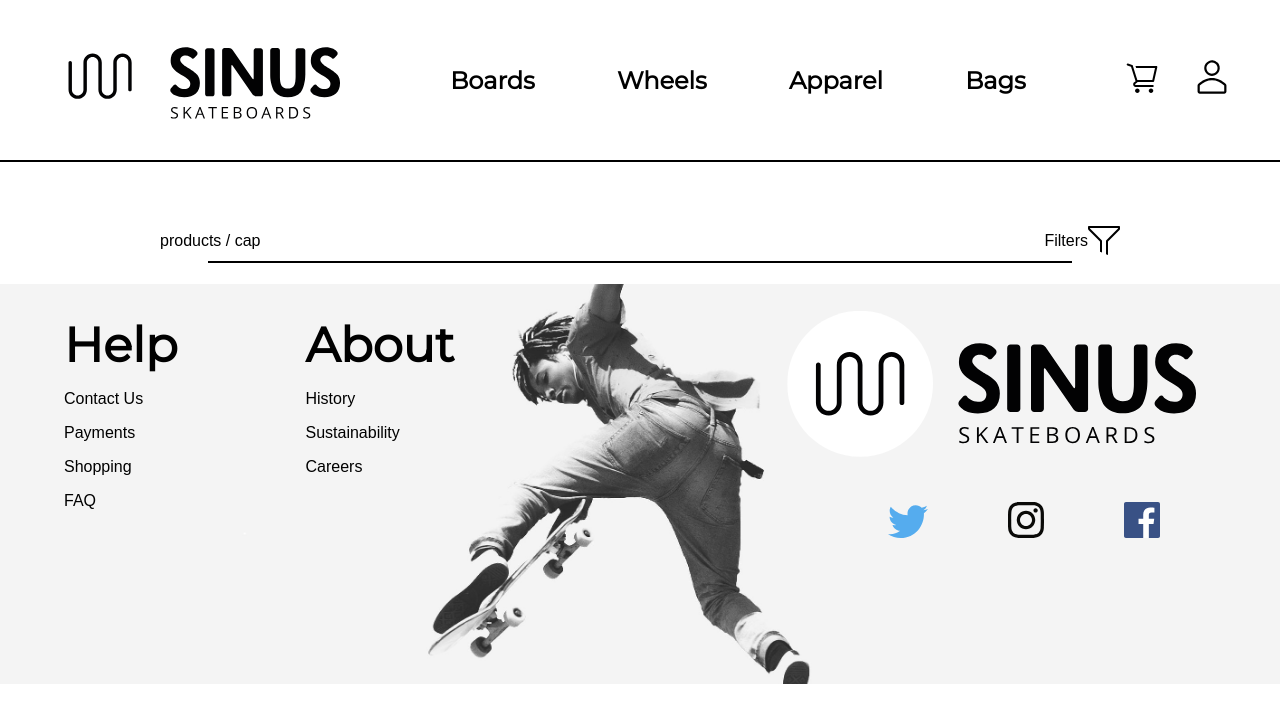
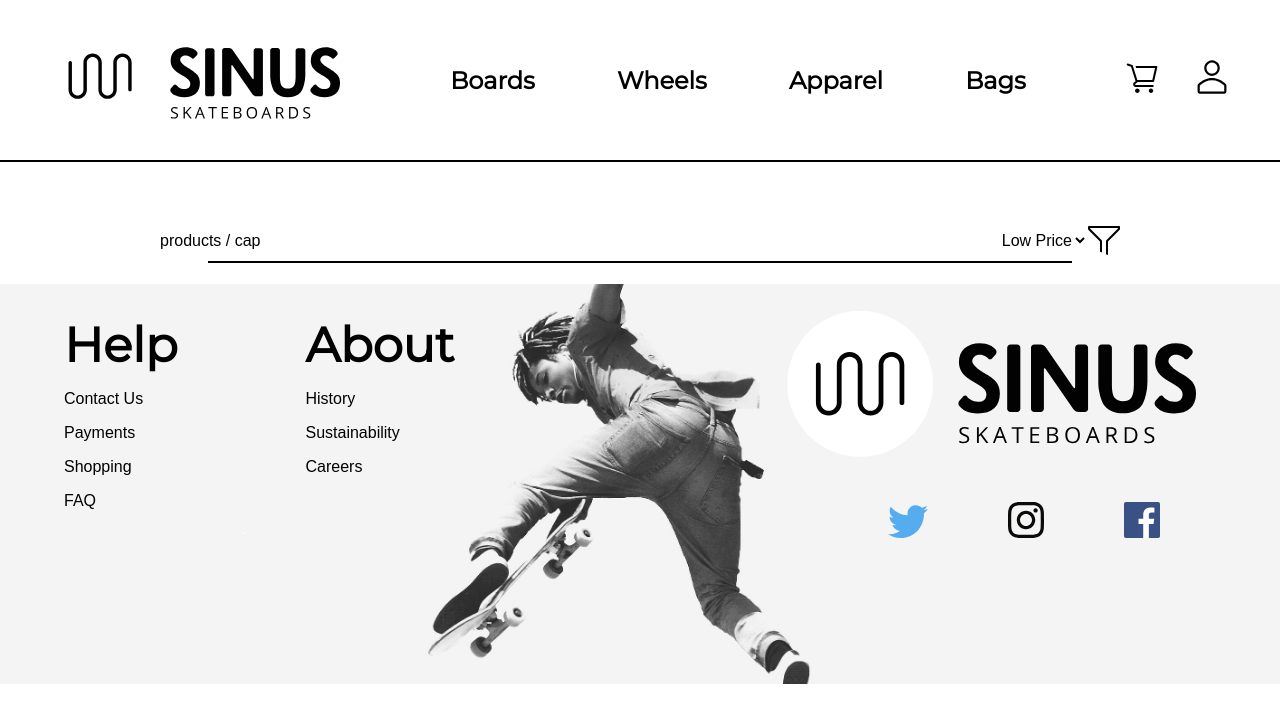
Before and after one commit to JesperSkold/SINUS-webshop, a Vue app: page /products/cap in a window 1280 px wide. Shown: the top 722 px of the page. Built offline with nearby package versions, Linux system fonts and the light colour scheme; a web font is replaced by a local one.

Commit message:
Unmount filter component and add simple select tag

```diff
--- a/src/components/Filters.vue
+++ b/src/components/Filters.vue
@@ -1,29 +1,19 @@
 <template>
   <div class="filter-container">
-    <img src="../assets/close.svg" class="close" @click="$emit('close')" height="30" width="30">
-    <h3>Sort by</h3>
     <div class="sort-type">
       <div class="dropdown-items">
         <div @click="active = !active" class="active-sort-type">
           <h5 class="active">{{ activeSortType }}</h5>
-          <img src="../assets/arrow-up.svg" class="arrow" width="30">
+          <img src="../assets/arrow-up.svg" class="arrow" :class="{rotate: active}" width="30">
         </div>
         <div class="sort-types" v-if="active">
-          <h5 v-for="type in sortTypesFiltered" :key="type" @click="activeSortType = type">
+          <h5 v-for="type in sortTypesFiltered" :key="type" @click="activateSortType(type)">
             {{type}}
           </h5>
         </div>
       </div>
-      <div class="slider-container">
-        <input
-          type="range"
-          id="price"
-          name="price"
-          min="10"
-          max="5000"
-        >
-      </div>
     </div>
+    <img src="../assets/close.svg" class="close" @click="$emit('close')" height="30" width="30">
   </div>
 </template>
 
@@ -32,11 +22,18 @@ export default {
   data(){return {
     active: false,
     activeSortType: 'Newest',
-    sortTypes: ['Newest', 'Oldest', 'Price (lowest)', 'Price (highest)']
+    sortTypes: ['Newest', 'Oldest', 'Price (lowest)', 'Price (highest)'],
   }},
+  methods: {
+    activateSortType(type){
+      this.activeSortType = type
+      this.$emit('close')
+    }
+  },
   computed: {
     sortTypesFiltered(){
       return this.sortTypes.filter(type => type != this.activeSortType)
+
     }
   }
 
@@ -48,13 +45,14 @@ export default {
 .filter-container {
   position: absolute;
   display: flex;
-  flex-direction: column;
+  flex-direction: row;
+  justify-content: space-between;
   right: 5%;
   top: 25%;
-  border-radius: 7px;
+  border-radius: 3px;
   z-index: 2;
-  height: 24rem;
-  width: 18rem;
+  height: 10rem;
+  width: 12rem;
   padding: 1rem;
   background: white;
   border: 2px black solid;
@@ -62,7 +60,7 @@ export default {
 
 
 .close {
-  align-self: end;
+  align-self: start;
 }
 
 .close:hover {
@@ -71,10 +69,7 @@ export default {
 
 .active {
   text-decoration: underline;
-}
-
-h3 {
-  margin: 0rem;
+  text-decoration-thickness: 2px;
 }
 
 h5 {
@@ -99,6 +94,10 @@ h5:hover {
   margin-left: 0.5rem
 }
 
+.rotate {
+  transform: rotate(0deg)
+}
+
 
 .sort-type {
   display: flex;
--- a/src/views/ProductsView.vue
+++ b/src/views/ProductsView.vue
@@ -2,9 +2,14 @@
   <div class="products-view">
     <div class="products-view-top">
       <div class="path"><p>products / {{route}}</p></div>
-        <Filters v-if="filterDisplay" class="filters-modal" @close="filterDisplay = false"/>
+        <!-- <Filters v-if="filterDisplay" class="filters-modal" @close="filterDisplay = false"/> -->
       <div class="filter" @click="filterDisplay = true">
-        <p>Filters</p>
+        <select
+          class="filters-select"
+          v-model="activeSortType"
+        >
+          <option v-for="type in sortTypes" :key="type.name" :value="type.value">{{type.name}}</option>
+        </select>
         <img class="filter-icon" src="../assets/filter.svg" alt="">
       </div>
       <div class="line"></div>
@@ -17,24 +22,16 @@
 
 <script>
 import Product from '@/components/Product.vue'
-import Filters from '@/components/Filters.vue'
+// import Filters from '@/components/Filters.vue'
 
 export default {
-  components: { Product, Filters },
+  components: { Product },
+  // components: { Product, Filters },
   data(){return{
     filterDisplay: false,
+    activeSortType: 'low',
+    sortTypes: [{name: 'Newest', value: 'new'}, {name: 'Oldest', value: 'old'}, {name: 'Low Price', value: 'low'}, {name: 'High Price', value: 'high'}]
     }},
-  // watch: {
-  //   pathWatcher(){
-  //     if(this.path == this.$route.path)
-  //     this.fetchAllProducts()
-  //   }
-  // },
-  //   watch: {
-  //   $route() {
-  //     this.fetchAllProducts
-  //   }
-  // },
 
   methods: {
     fetchAllProducts(){
@@ -44,6 +41,11 @@ export default {
   },
   computed: {
     products(){
+      // if(this.activeSortType == 'new'){
+
+      // } else if (this.activeSortType == 'old'){
+
+      // }
       return this.$store.state.products
     },
     route(){
@@ -103,6 +105,18 @@ p {
   cursor: pointer;
 }
 
+.filters-select {
+  // appearance: none;
+  font-size: 1rem;
+  font-family: 'Mukhta Malar', sans-serif;
+  // background: url('../assets/arrow-up.svg') no-repeat;
+  background: none;
+  text-align: right;
+  background-size: 16px;
+  background-position: center right;
+  border: none;
+}
+
 .line {
   width: 90%;
   grid-column: 1/4;
```
